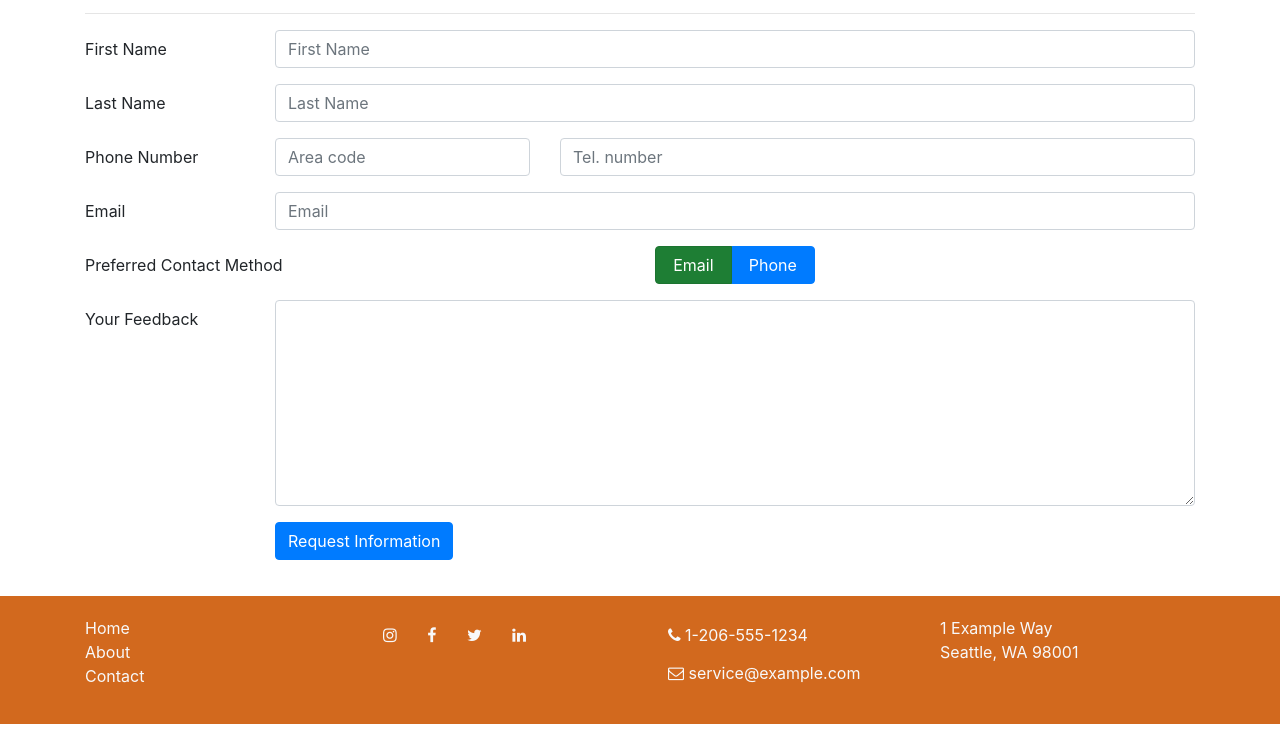
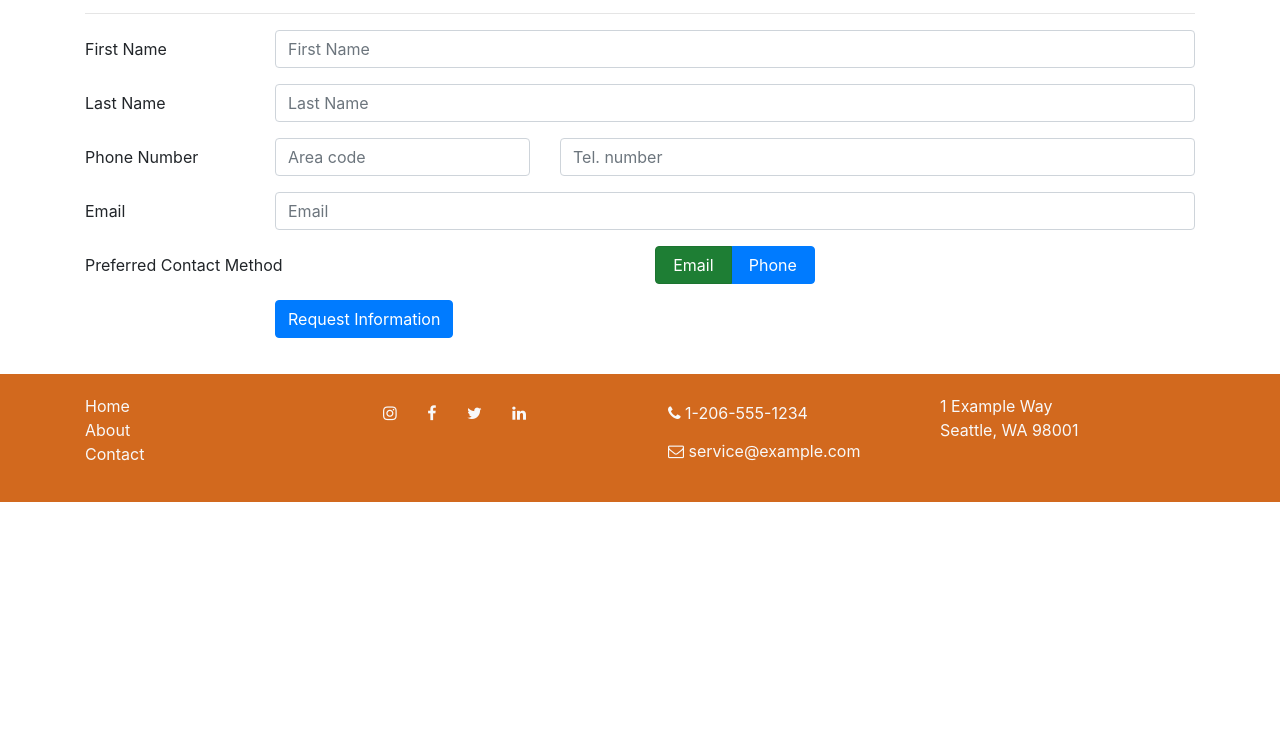
Before and after one commit to megafarad/SeattleCoworking, a website: page contact.html in a window 1280 px wide. Shown: the part 471-1215 px from the top of the page. After the commit the page ends 993 px from the top, so only its background shows below. Drawn offline with nearby package versions, Linux system fonts and the light colour scheme.

Commit message:
info request

```diff
--- a/contact.html
+++ b/contact.html
@@ -106,12 +106,6 @@
                             </div>
                         </div>
                         <div class="form-group row">
-                            <label for="feedback" class="col-md-2 col-form-label">Your Feedback</label>
-                            <div class="col-md-10">
-                                <textarea class="form-control" id="feedback" name="feedback" rows="8"></textarea>
-                            </div>
-                        </div>
-                        <div class="form-group row">
                             <div class="offset-md-2 col-md-10">
                                 <button type="submit" class="btn btn-primary">Request Information</button>
                             </div>
```
